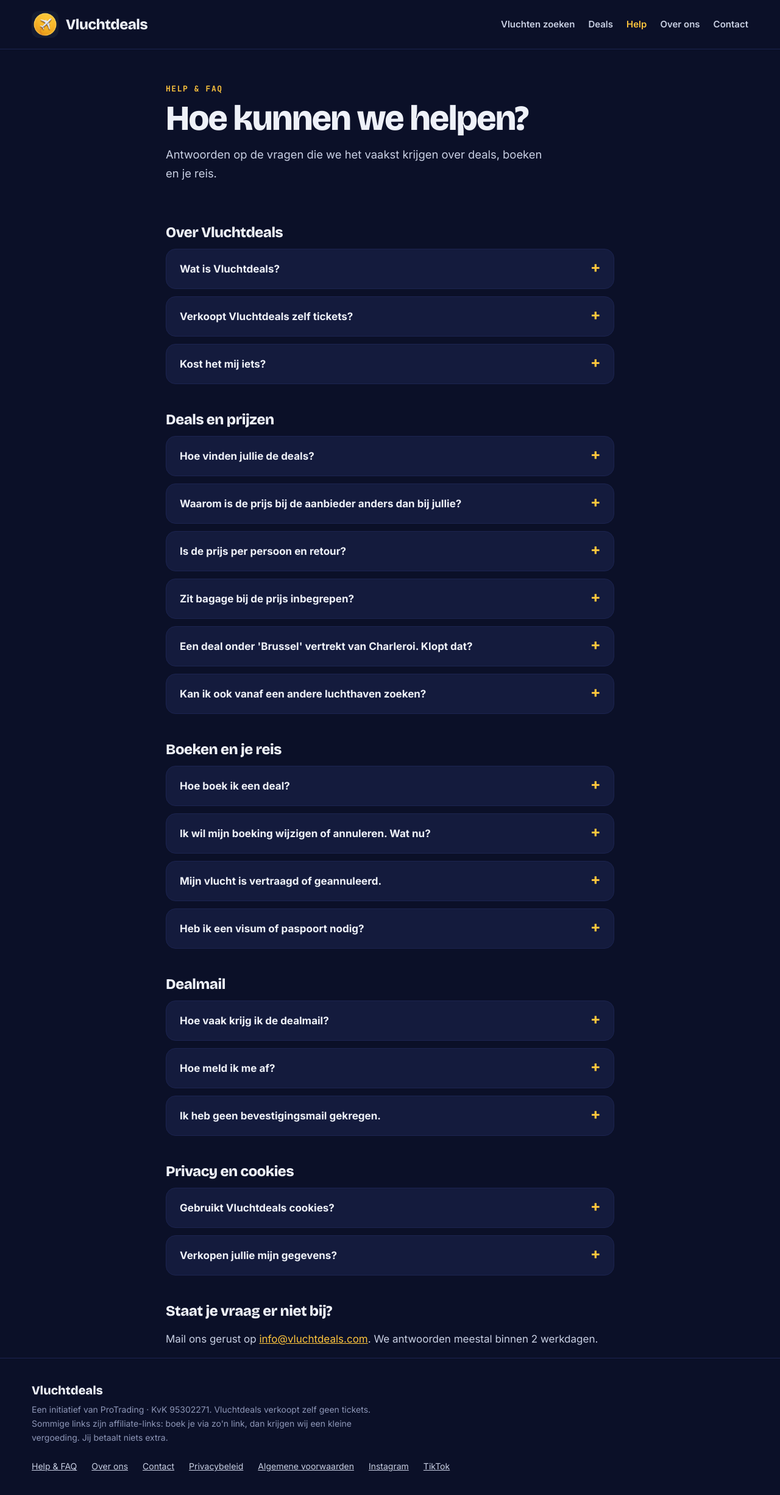
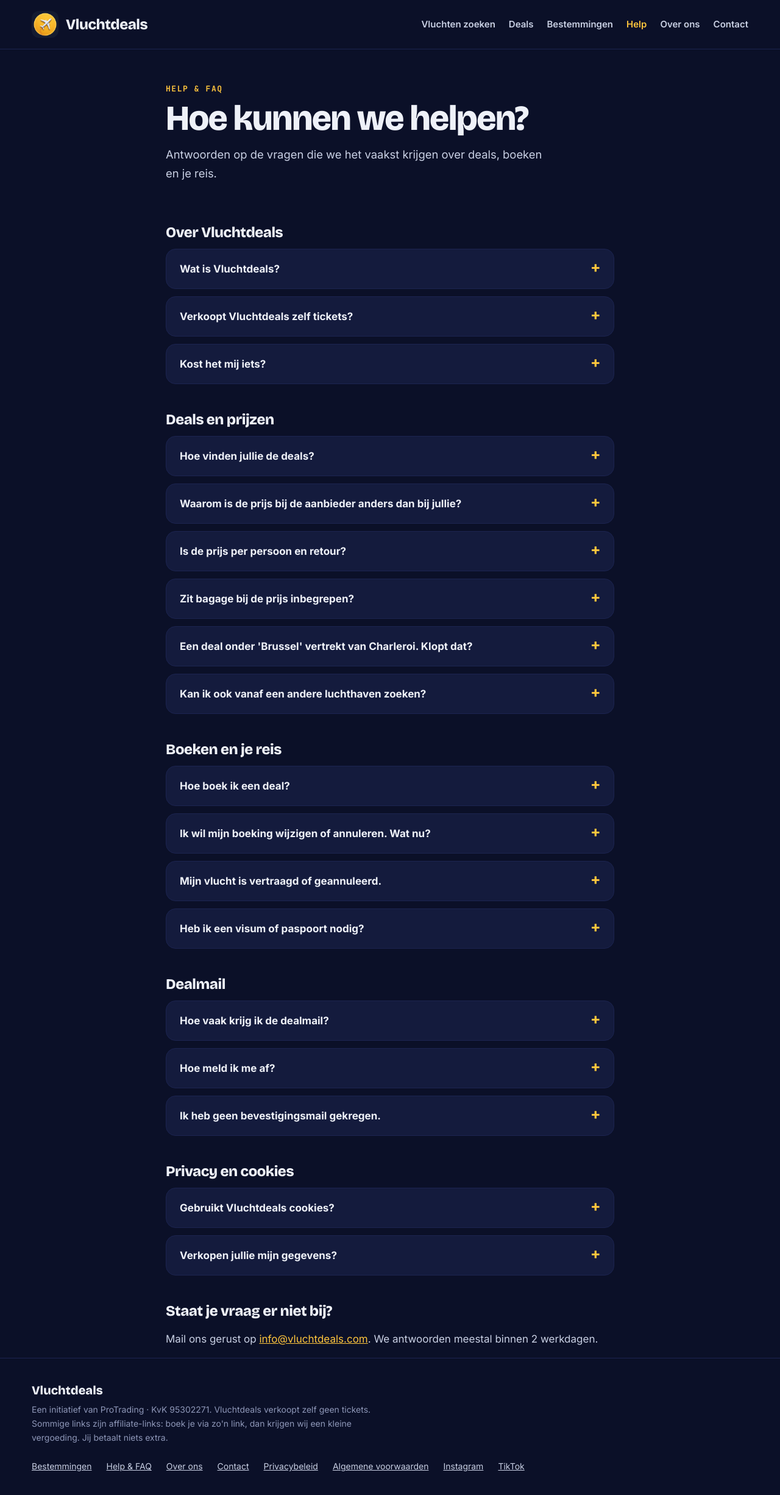
Before and after one commit to souf0371/vluchtdeals-site, a plain HTML site: page web/help.html in a window 1280 px wide. Shown: the whole page at 61% size. Drawn offline with nearby package versions, Linux system fonts and the light colour scheme.

Commit message:
media web/help.html

```diff
--- a/web/help.html
+++ b/web/help.html
@@ -66,6 +66,7 @@ footer nav a{color:var(--soft)}
   <nav class="toplinks" aria-label="Menu">
     <a href="/#zoeken">Vluchten zoeken</a>
     <a class="hide-s" href="/#deals">Deals</a>
+    <a class="hide-s" href="/bestemmingen/">Bestemmingen</a>
     <a href="/help.html" aria-current="page">Help</a>
     <a href="/over-ons.html">Over ons</a>
     <a href="/contact.html">Contact</a>
@@ -116,6 +117,7 @@ footer nav a{color:var(--soft)}
 <footer><div class="wrap">
   <div style="max-width:560px"><span class="fb">Vluchtdeals</span>Een initiatief van ProTrading · KvK 95302271. Vluchtdeals verkoopt zelf geen tickets. Sommige links zijn affiliate-links: boek je via zo'n link, dan krijgen wij een kleine vergoeding. Jij betaalt niets extra.</div>
   <nav aria-label="Voettekst">
+    <a href="/bestemmingen/">Bestemmingen</a>
     <a href="/help.html">Help &amp; FAQ</a>
     <a href="/over-ons.html">Over ons</a>
     <a href="/contact.html">Contact</a>
```
